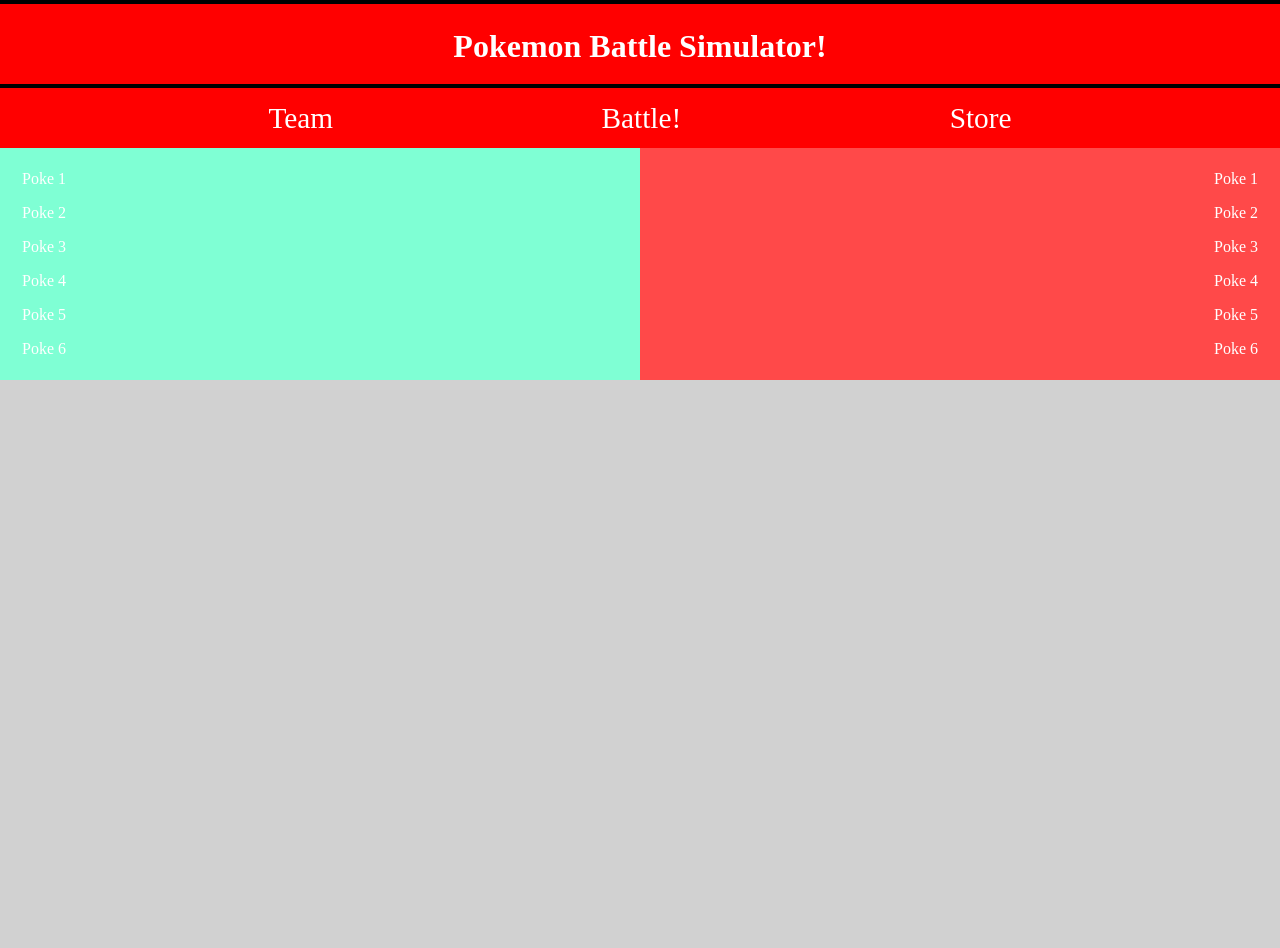
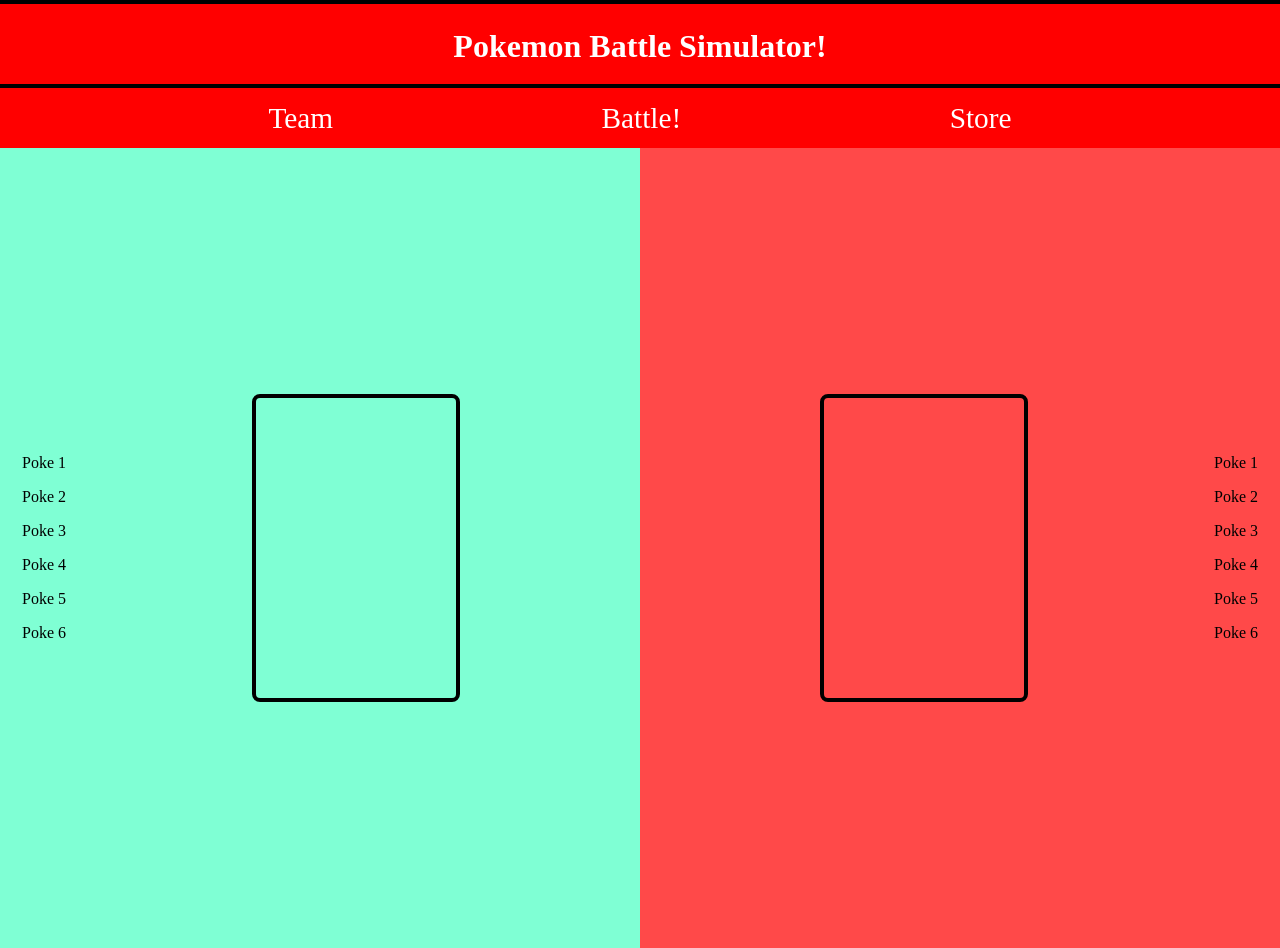
Before and after one commit to Serrin-Sage/Pokemon-Battle-Project, a React (Vite) app: page /battle in a window 1280 px wide. Before the commit the page ends 800 px from the top, so only its background shows below. Built offline with nearby package versions, Linux system fonts and the light colour scheme.

Commit message:
adjusted css for battle area, made new battle card component

```diff
--- a/src/components/Battle.jsx
+++ b/src/components/Battle.jsx
@@ -13,7 +13,7 @@
                     <p>Poke 5</p>
                     <p>Poke 6</p>
                 </div>
-                <BattleCard />
+                <BattleCard className={"selected-card"} id={"displayed-team"}/>
             </div>
 
             <div className="battle-area" id="enemy-area">
--- a/src/components/BattleCard.jsx
+++ b/src/components/BattleCard.jsx
@@ -1,8 +1,10 @@
-const BattleCard = () => {
+const BattleCard = ({ className, id}) => {
 
     return (
-        <div className="selected-card" id="displayed-team">
+        <div className="card-display">
+            <div className={className} id={id}>
 
+            </div>
         </div>
     )
 }
--- a/src/components/Store.jsx
+++ b/src/components/Store.jsx
@@ -21,7 +21,7 @@
         <div className="store-container">
             <h1>Welcome to the Store!</h1>
             <h3>You have {money} Monies</h3>
-            <h3>You have {potionTotal} Potions</h3>
+            <h3>You have {potionTotal} Potion(s)</h3>
             <div className="potion-container">
                 <button onClick={() => buyPotion(15)} className="buy-potion">Buy a small potion!</button>
             </div>
--- a/src/stylesheets/battle-style.css
+++ b/src/stylesheets/battle-style.css
@@ -5,12 +5,28 @@
     justify-content: space-evenly;
 }
 .battle-area {
-    color: white;
+    display: flex;
+    flex-direction: row;
+    align-items: center;
+    color: rgb(0, 0, 0);
     width: 50%;
-    height: 100%;
+    height: 100vh;
 }
 .list-column {
     padding: 6px;
+    position: relative;
+}
+.card-display {
+    display: flex;
+    margin: auto;
+    border: solid 4px black;
+    border-radius: 8px;
+    height: 300px;
+    width: 200px;
+
+}
+.selected-card {
+
 }
 
 /* Team Styling */
```
